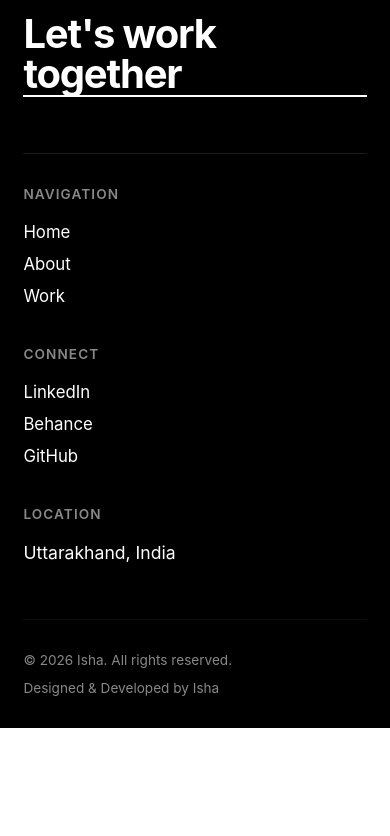
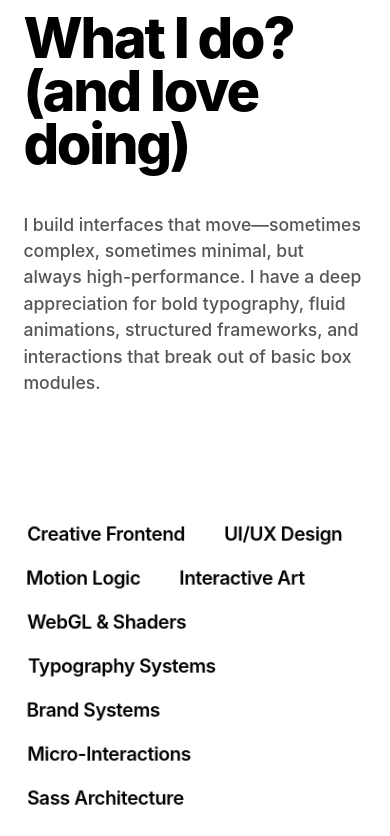
Before and after one commit to Saur0w/ISP, a Next.js app: page / in a window 390 px wide. Shown: the part 928-1764 px from the top of the page. Before the commit the page ends 1656 px from the top, so only its background shows below. Built offline with nearby package versions, Linux system fonts and the light colour scheme; a web font is replaced by a local one.

Commit message:
feat: add Services section with responsive design, animations, and Sass styling; integrate into Home page

```diff
--- a/src/app/page.tsx
+++ b/src/app/page.tsx
@@ -4,8 +4,8 @@ import styles from "./page.module.css";
 import Lenis from "lenis";
 import { useEffect } from "react";
 import Landing from "@/components/Landing";
-import Footer from "@/components/Footer";
 import Intro from "@/components/Intro";
+import Services from "@/components/Services";
 
 export default function Home() {
     useEffect(() => {
@@ -26,6 +26,7 @@ export default function Home() {
         <div className={styles.page}>
             <Landing />
             <Intro />
+            <Services />
         </div>
   );
 }
--- /dev/null
+++ b/src/components/Services/index.tsx
@@ -0,0 +1,104 @@
+"use client";
+
+import styles from "./style.module.scss";
+import { gsap } from "gsap";
+import { useEffect, useRef } from "react";
+import { ScrollTrigger } from "gsap/ScrollTrigger";
+import { SplitText } from "gsap/SplitText";
+
+if (typeof window !== "undefined") {
+    gsap.registerPlugin(ScrollTrigger, SplitText);
+}
+
+export default function Services() {
+    // FIX 1: Changed HTMLSectionElement to HTMLElement
+    const containerRef = useRef<HTMLElement>(null);
+    const titleRef = useRef<HTMLHeadingElement>(null);
+    const descriptionRef = useRef<HTMLParagraphElement>(null);
+    const tagsRef = useRef<HTMLDivElement>(null);
+
+    // FIX 2: Replaced useGSAP with a standard useEffect + gsap.context
+    // This executes purely post-paint on the client, eliminating the need for state hooks
+    useEffect(() => {
+        const textTargets = [titleRef.current, descriptionRef.current].filter(Boolean) as HTMLElement[];
+        if (textTargets.length === 0) return;
+
+        // Establish an isolated GSAP context for safe cleanup
+        const ctx = gsap.context(() => {
+            const childSplit = new SplitText(textTargets, {
+                type: "lines",
+                linesClass: "split-child"
+            });
+
+            new SplitText(textTargets, {
+                type: "lines",
+                linesClass: "split-parent"
+            });
+
+            const tl = gsap.timeline({
+                scrollTrigger: {
+                    trigger: containerRef.current,
+                    start: "top 75%",
+                    toggleActions: "play none none none"
+                }
+            });
+
+            tl.from(childSplit.lines, {
+                duration: 1.2,
+                yPercent: 100,
+                ease: "power4.out",
+                stagger: 0.05
+            });
+
+            if (tagsRef.current) {
+                const tags = tagsRef.current.children;
+                tl.from(tags, {
+                    duration: 1,
+                    opacity: 0,
+                    y: 30,
+                    scale: 0.95,
+                    ease: "power3.out",
+                    stagger: 0.04
+                }, "-=0.6");
+            }
+        }, containerRef);
+
+        // Clean up mutations instantly if the component unmounts
+        return () => ctx.revert();
+    }, []);
+
+    const capabilities = [
+        "Creative Frontend",
+        "UI/UX Design",
+        "Motion Logic",
+        "Interactive Art",
+        "WebGL & Shaders",
+        "Typography Systems",
+        "Brand Systems",
+        "Micro-Interactions",
+        "Sass Architecture"
+    ];
+
+    return (
+        <section className={styles.services} ref={containerRef}>
+            <div className={styles.contentWrapper}>
+                {/* Text is tightly packed to prevent hidden layout whitespace issues */}
+                <h2 ref={titleRef} className={styles.title}>
+                    What I do?<br />(and love doing)
+                </h2>
+
+                <p ref={descriptionRef} className={styles.description}>
+                    I build interfaces that move—sometimes complex, sometimes minimal, but always high-performance. I have a deep appreciation for bold typography, fluid animations, structured frameworks, and interactions that break out of basic box modules.
+                </p>
+
+                <div ref={tagsRef} className={styles.tagsContainer}>
+                    {capabilities.map((skill, index) => (
+                        <div key={index} className={styles.tagItem}>
+                            {skill}
+                        </div>
+                    ))}
+                </div>
+            </div>
+        </section>
+    );
+}
--- /dev/null
+++ b/src/components/Services/style.module.scss
@@ -0,0 +1,124 @@
+$bg-color: #ffffff;
+$text-dark: #000000;
+$text-muted: #555555;
+$tag-hover: #111111;
+
+.services {
+  width: 100%;
+  min-height: 90vh;
+  background: $bg-color;
+  color: $text-dark;
+  padding: 8rem 4vw;
+  box-sizing: border-box;
+  font-family: -apple-system, BlinkMacSystemFont, "Segoe UI", Roboto, sans-serif;
+  overflow: hidden;
+
+  .contentWrapper {
+    max-width: 1400px;
+    margin: 0 auto;
+    display: flex;
+    flex-direction: column;
+  }
+
+  /* ==========================================================================
+     Typography Framework
+     ========================================================================== */
+  .title {
+    font-size: clamp(3.5rem, 8vw, 7.5rem);
+    font-weight: 800;
+    line-height: 0.95;
+    letter-spacing: -0.04em;
+    margin: 0 0 3.5rem 0;
+    color: $text-dark;
+  }
+
+  .description {
+    font-size: clamp(1.1rem, 1.8vw, 1.45rem);
+    line-height: 1.5;
+    font-weight: 500;
+    color: $text-muted;
+    max-width: 620px;
+    margin: 0 0 6rem 0;
+  }
+
+  /* ==========================================================================
+     The Abstract Staggered Tag Layout
+     ========================================================================== */
+  .tagsContainer {
+    display: flex;
+    flex-wrap: wrap;
+    gap: 1.5rem 3.5rem; /* Generous space layout mimicking the reference visual */
+    max-width: 1100px;
+    padding-top: 2rem;
+
+    /* Push every alternating row slightly forward to build structural asymmetry */
+    & > :nth-child(even) {
+      margin-top: 0.75rem;
+    }
+
+    .tagItem {
+      font-size: clamp(1.25rem, 2.2vw, 2.2rem);
+      font-weight: 700;
+      letter-spacing: -0.02em;
+      color: $text-dark;
+      cursor: default;
+      user-select: none;
+      position: relative;
+      transition: color 0.3s cubic-bezier(0.25, 0.46, 0.45, 0.94), transform 0.3s cubic-bezier(0.25, 0.46, 0.45, 0.94);
+      will-change: transform;
+
+      /* Underlining dynamic accentuation */
+      &::after {
+        content: '';
+        position: absolute;
+        bottom: -4px;
+        left: 0;
+        width: 100%;
+        height: 2px;
+        background-color: $text-dark;
+        transform: scaleX(0);
+        transform-origin: right;
+        transition: transform 0.35s cubic-bezier(0.25, 0.46, 0.45, 0.94);
+      }
+
+      &:hover {
+        color: $tag-hover;
+        transform: translateY(-2px) scale(1.02);
+
+        &::after {
+          transform: scaleX(1);
+          transform-origin: left;
+        }
+      }
+    }
+  }
+}
+
+/* ==========================================================================
+   Responsive Overrides
+   ========================================================================== */
+@media (max-width: 768px) {
+  .services {
+    padding: 6rem 6vw;
+
+    .title {
+      margin-bottom: 2.5rem;
+    }
+
+    .description {
+      margin-bottom: 4rem;
+    }
+
+    .tagsContainer {
+      gap: 1.25rem 2rem;
+
+      & > :nth-child(even) {
+        margin-top: 0; /* Reset alternating structure alignment offset on viewports */
+      }
+
+      .tagItem {
+        font-weight: 600;
+      }
+    }
+  }
+}
```
